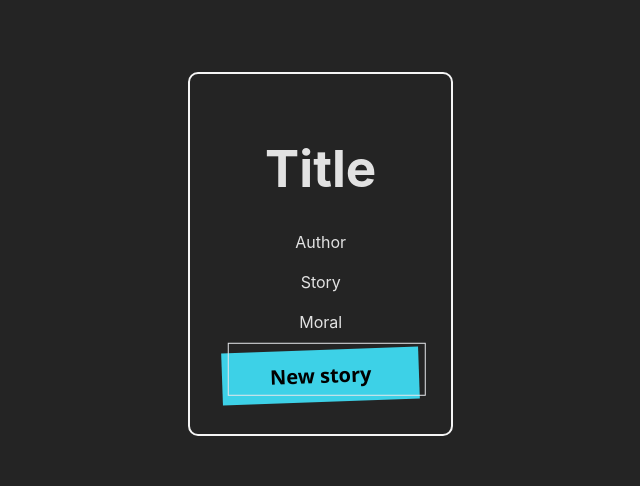
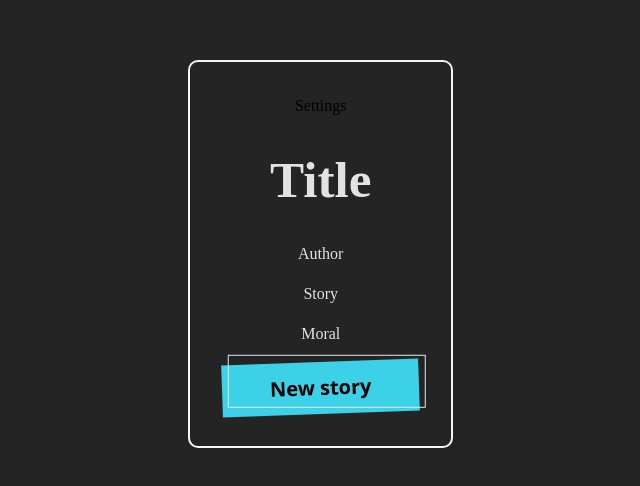
Before and after one commit to Shyyauu/TransNow, a React (Vite) app: page /story in a window 1280 px wide. Shown: the part 146-632 px from the top of the page, without its empty margins (302-942 px from the left). Built offline with nearby package versions, Linux system fonts and the light colour scheme.

Commit message:
progress

```diff
--- a/src/MainSettings.css
+++ b/src/MainSettings.css
@@ -1,15 +1,11 @@
-
-
 .lets-start-btn {
 background-color: #3DD1E7;
 border: 0 solid #E5E7EB;
-box-sizing: border-box;
 color: #000000;
 font-family: ui-sans-serif,system-ui,system-ui,"Segoe UI","Helvetica Neue",Arial,"Noto Sans",sans-serif,"Apple Color Emoji","Segoe UI Emoji","Segoe UI Symbol","Noto Color Emoji";
 font-size: 1rem;
 font-weight: 700;
-line-height: 1.75rem;
-padding: .75rem 1.65rem;
+padding: 15px 30px;
 cursor: pointer;
 text-align: center;
 text-decoration-thickness: auto;
@@ -17,7 +13,6 @@ transform: rotate(-2deg);
 }
 
 a {
-  padding: 15px 30px;
   text-decoration: none;
   color: #000000;
 }
@@ -25,7 +20,7 @@ a {
 .select-bar-wrapper {
   flex-direction: column;
   height: 200px;
-  width: 350px;
+  min-width: 200px;
 }
 
 .select-bar {
--- a/src/Story.css
+++ b/src/Story.css
@@ -6,10 +6,9 @@
     transition: 0.2s;
 }
 
-.nextstory-btn {
+.story-btn {
   background-color: #3DD1E7;
   border: 0 solid #E5E7EB;
-  box-sizing: border-box;
   color: #000000;
   font-family: ui-sans-serif,system-ui,system-ui,"Segoe UI","Helvetica Neue",Arial,"Noto Sans",sans-serif,"Apple Color Emoji","Segoe UI Emoji","Segoe UI Symbol","Noto Color Emoji";
   font-size: 1rem;
@@ -20,17 +19,17 @@
   text-decoration: none #000000 solid;
   text-decoration-thickness: auto;
   cursor: pointer;
-  transform: rotate(-2deg);
-  user-select: none;
-  -webkit-user-select: none;
-  touch-action: manipulation;
 }
 
-.nextstory-btn:focus {
+.nextstory {
+  transform: rotate(-2deg);
+}
+
+.story-btn:focus {
   outline: 0;
 }
 
-.nextstory-btn:after {
+.nextstory:after {
   content: '';
   position: absolute;
   border: 1px solid #E5E7EB;
@@ -42,13 +41,23 @@
   transition: .2s;
 }
 
-.nextstory-btn:hover:after {
-  bottom: 2px;
-  left: 2px;
+.story-btn:hover:after {
+  bottom: 5px;
+  left: 5px;
+}
+
+.linkin {
+  text-align: end;
+  font-family: ui-sans-serif,system-ui,system-ui,"Segoe UI","Helvetica Neue",Arial,"Noto Sans",sans-serif,"Apple Color Emoji","Segoe UI Emoji","Segoe UI Symbol","Noto Color Emoji";
+  align-items: start;
+  font-weight: 700;
+  background-color: #3DD1E7;
+  border: 0 solid #E5E7EB;
+  color: #000000;
 }
 
 @media (min-width: 768px) {
-  .nextstory-btn {
+  .story-btn {
     padding: .75rem 3rem;
     font-size: 1.25rem;
   }
--- a/src/Story.jsx
+++ b/src/Story.jsx
@@ -1,6 +1,7 @@
 import {useState} from "react";
 import {nanoid} from "nanoid";
 import TranslationField from "./TranslationField";
+import { Link } from "react-router-dom";
 import "./Story.css";
 
 export default function Story() {
@@ -39,6 +40,7 @@ export default function Story() {
 
   return (
     <>
+      <Link to="/">Settings</Link>
       {/* <pre>{JSON.stringify(storiesData, null, 2)}</pre> */}
       {/* <h1>{storiesData.length}</h1> */}
       <h1>{storiesData.title}</h1>
@@ -60,7 +62,7 @@ export default function Story() {
       </p>
       <p>{storiesData.moral}</p>
 
-      <button className="nextstory-btn" onClick={fetchData}>
+      <button className="story-btn nextstory" onClick={fetchData}>
         {" "}
         {storiesData.title === "Title" ? "New story" : "Next story"}
       </button>
--- a/src/TranslationField.jsx
+++ b/src/TranslationField.jsx
@@ -16,7 +16,7 @@ export default function TranslationField(props) {
       method: "GET",
       url: "https://translated-mymemory---translation-memory.p.rapidapi.com/get",
       params: {
-        langpair: "en|pl",
+        langpair: `en|${props.language}`,
         q: props.wordToTranslate,
         mt: "1",
         onlyprivate: "0",
--- a/src/index.css
+++ b/src/index.css
@@ -3,7 +3,6 @@
   justify-content: center;
   align-items: center;
 
-  font-family: Inter, system-ui, Avenir, Helvetica, Arial, sans-serif;
   line-height: 1.5;
   font-weight: 400;
 
```
